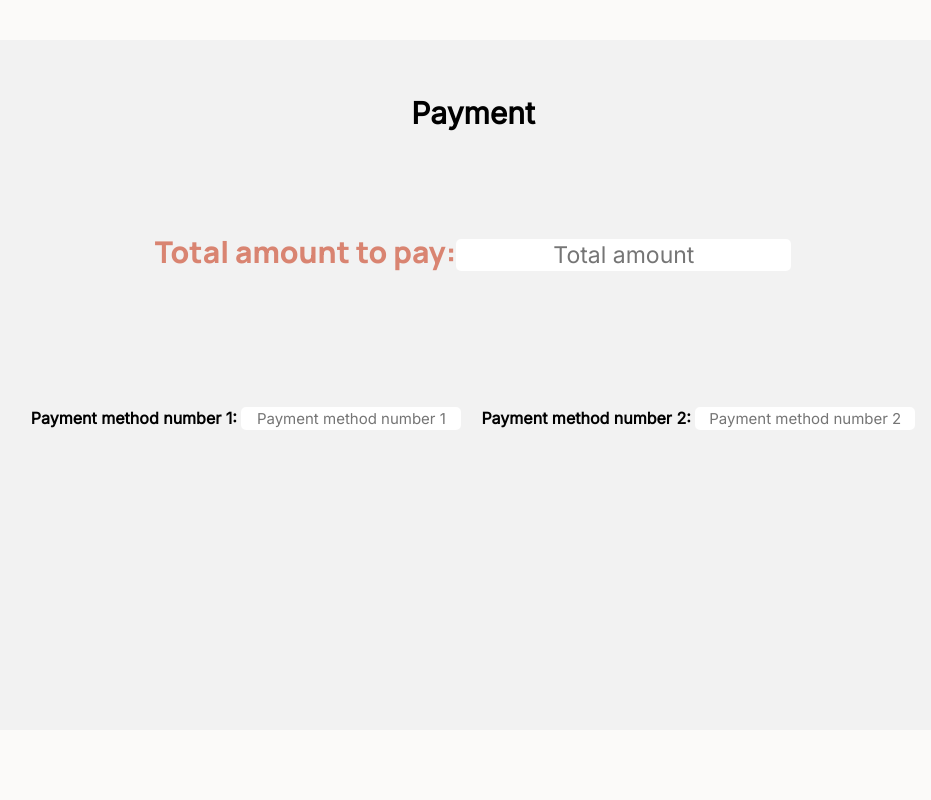
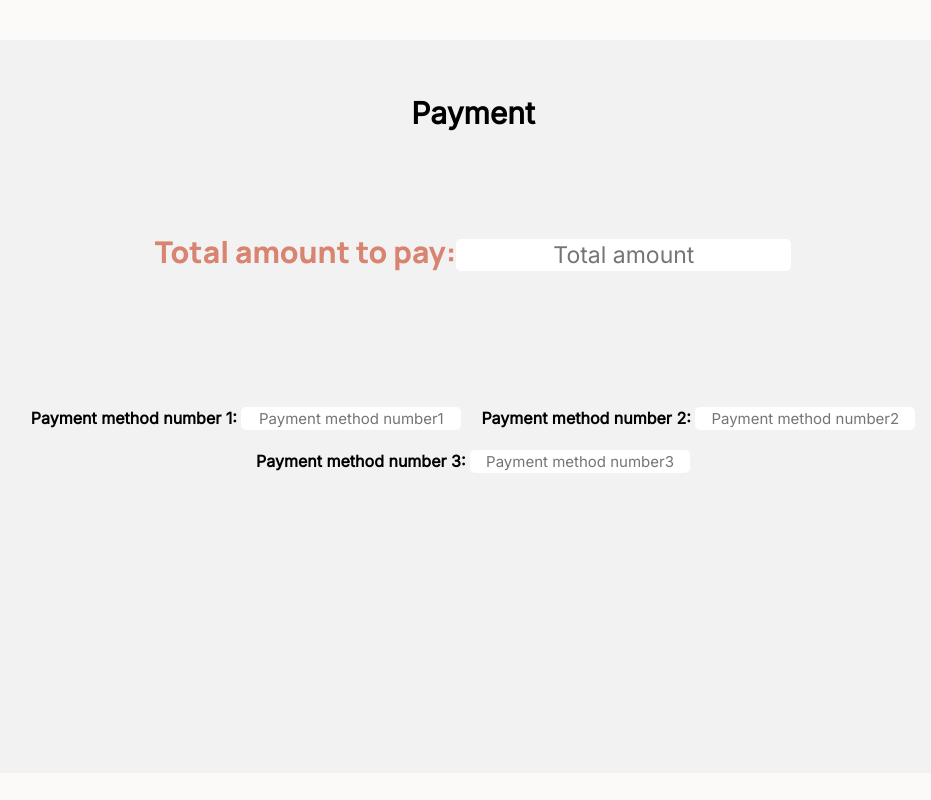
Before and after one commit to ClaraChaouat/urban-parakeet, a React (Create React App) app: page / in a window 1280 px wide. Shown: the top 800 px of the page, without its empty margins (167-1098 px from the left). Built offline with nearby package versions, Linux system fonts and the light colour scheme.

Commit message:
scallable version

```diff
--- a/src/App.js
+++ b/src/App.js
@@ -1,11 +1,15 @@
 import './App.css';
 import { PaymentPage } from './components/PaymentPage';
+import { PaymentPageNew } from './components/PaymentPageNew';
+
 
 function App() {
   return (
     <div className="App">
       <div className="wrapper">
+      <PaymentPageNew />
         <PaymentPage />
+
 
       </div>
     </div>
--- /dev/null
+++ b/src/components/PaymentPageNew.js
@@ -0,0 +1,72 @@
+import "./paymentpage.scss";
+import { useState } from "react";
+
+const count = 3;
+
+export function PaymentPageNew() {
+  const [totalAmount, setTotalAmount] = useState("");
+  const [paymentMethods, setPaymentMethods] = useState([]);
+
+  function handleTotalAmount(event) {
+    const methodValue = event.target.value / count;
+    setTotalAmount(event.target.value);
+    setPaymentMethods([...new Array(count)].fill(methodValue));
+
+    // setPaymentMethodNumber1(event.target.value / 2);
+    // setPaymentMethodNumber2(event.target.value / 2);
+  }
+
+  function handlePaymentMethodNumber1(event,i) {
+    //change the field value
+    paymentMethods[i] = event.target.value;
+    setPaymentMethods((oldlist) => {
+      const newList = [...oldlist];
+      console.log(oldlist,"Old");
+      console.log(newList,"New");
+      newList[i] = event.target.value;
+      console.log(newList[i]);
+       return newList;
+    });
+
+    // Change the other fields value
+    // Other fields = totalAmount - ()
+  }
+
+  return (
+    <div className="paymentPageContainer">
+      <form className="paymentForm">
+        <div className="paymentFormTitle">
+          <p>Payment</p>
+        </div>
+        <div className="totalAmountContainer">
+          <div className="totalAmountCard">
+            <label>Total amount to pay:</label>
+            <input
+              className="totalAmountInput"
+              type="text"
+              onChange={handleTotalAmount}
+              value={totalAmount}
+              placeholder="Total amount"
+            ></input>
+          </div>
+        </div>
+        <div className="paymentMethodContainer">
+          {[...new Array(count)].map((item, i) => {
+            return (
+              <div key={i} className="paymentMethodNumber1">
+                <label>Payment method number {i + 1}: </label>
+                <input
+                  className="paymentMethodNumber1Input"
+                  type="text"
+                  onChange={(event) => handlePaymentMethodNumber1(event, i)}
+                  placeholder={`Payment method number${i + 1}`}
+                  value={paymentMethods[i]}
+                ></input>
+              </div>
+            );
+          })}
+        </div>
+      </form>
+    </div>
+  );
+}
--- a/src/components/paymentpage.scss
+++ b/src/components/paymentpage.scss
@@ -50,6 +50,7 @@ input {
   gap: 20px;
   padding-bottom: 300px;
   padding-top: 100px;
+  flex-wrap: wrap;
 }
 
 .paymentMethodNumber1,
```
